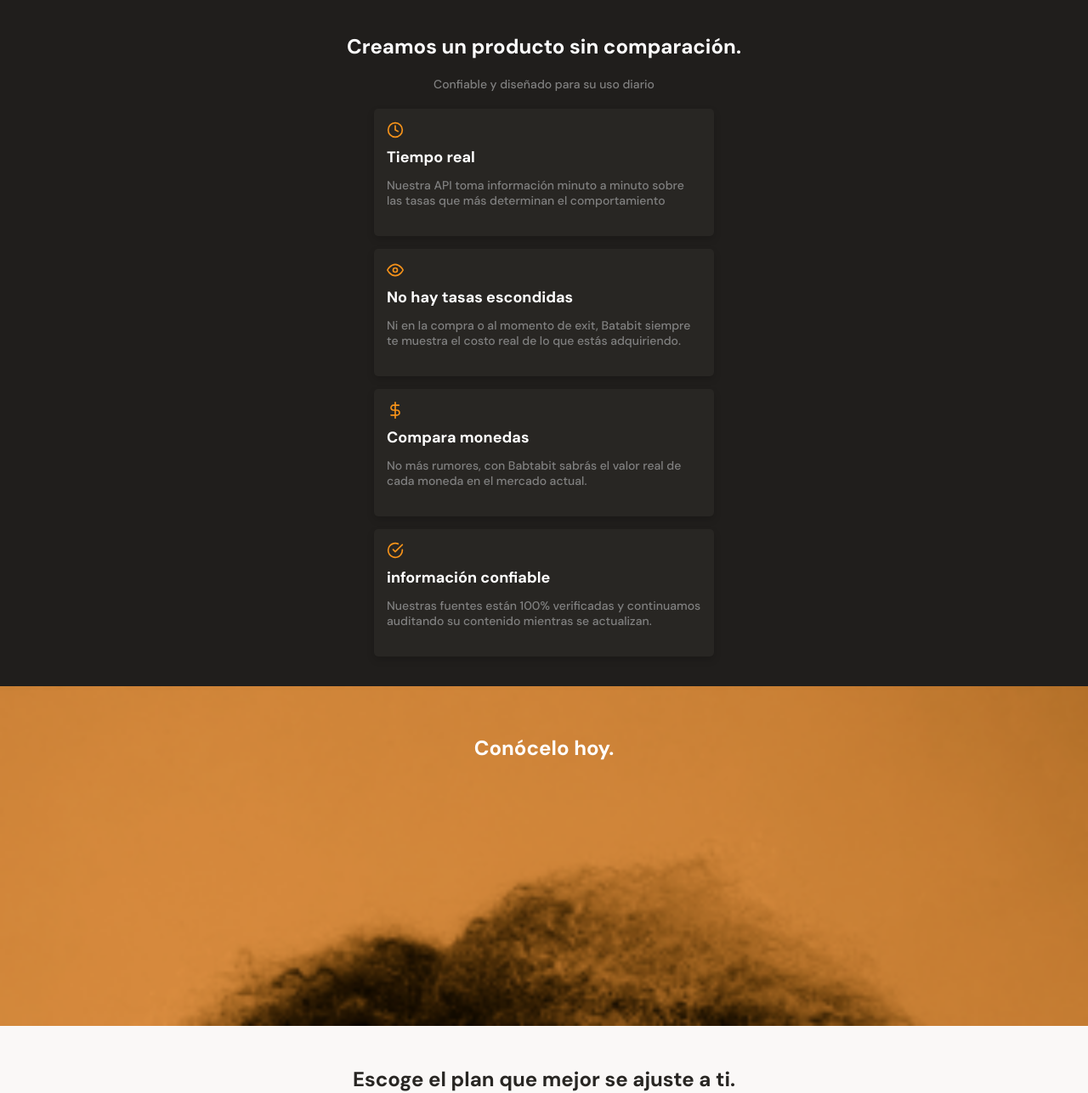
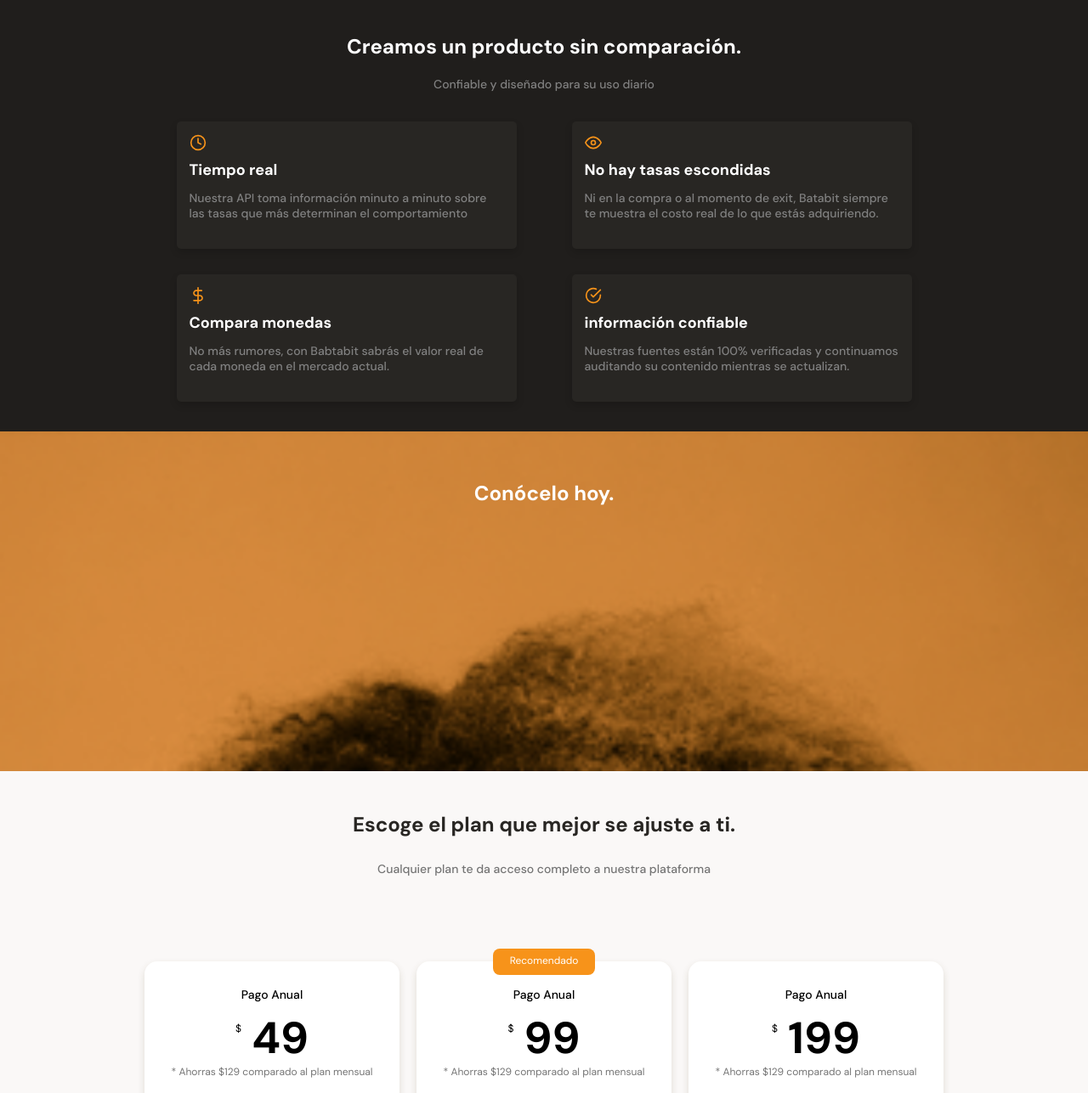
Before and after one commit to juandiego-93/MOBILE_FIRST, a plain HTML site: page index.html in a window 1280 px wide. Shown: the part 1187-2474 px from the top of the page at 85% size. Drawn offline with Linux system fonts and the light colour scheme; files whose address does not match are found by name.

Commit message:
final curso

```diff
--- /dev/null
+++ b/css/tablet.css
@@ -0,0 +1,15 @@
+.main-tables-container {
+    display: flex;
+    width: 930px;
+}
+
+.product-cards--container {
+    display: flex;
+    flex-wrap: wrap;
+    width: 930px;
+    margin: 0 auto;
+}
+
+.plans-container--slider {
+    justify-content: center;
+}
--- a/index.html
+++ b/index.html
@@ -10,6 +10,7 @@
   <link href="https://fonts.googleapis.com/css2?family=DM+Sans:wght@400;500;700&family=Inter:wght@300;500&display=swap"
     rel="stylesheet">
   <link rel="stylesheet" href="./css/main.css">
+  <link rel="stylesheet" href="./css/tablet.css" media="(min-width: 930px)">
 </head>
 
 <body>
@@ -69,22 +70,16 @@
           <p class="product--card-title">Tiempo real</p>
           <p class="product--card-body">Nuestra API toma información minuto a minuto sobre las tasas que más determinan el comportamiento</p>
         </article>
-      </section>
-      <section class="product-cards--container">
         <article class="product-detail--card">
           <span class="eye"></span>
           <p class="product--card-title">No hay tasas escondidas</p>
           <p class="product--card-body">Ni en la compra o al momento de exit, Batabit siempre te muestra el costo real de lo que estás adquiriendo.</p>
         </article>
-      </section>
-      <section class="product-cards--container">
         <article class="product-detail--card">
           <span class="dollar"></span>
           <p class="product--card-title">Compara monedas</p>
           <p class="product--card-body">No más rumores, con Babtabit sabrás el valor real de cada moneda en el mercado actual.</p>
         </article>
-      </section>
-      <section class="product-cards--container">
         <article class="product-detail--card">
           <span class="check"></span>
           <p class="product--card-title">información confiable</p>
```
